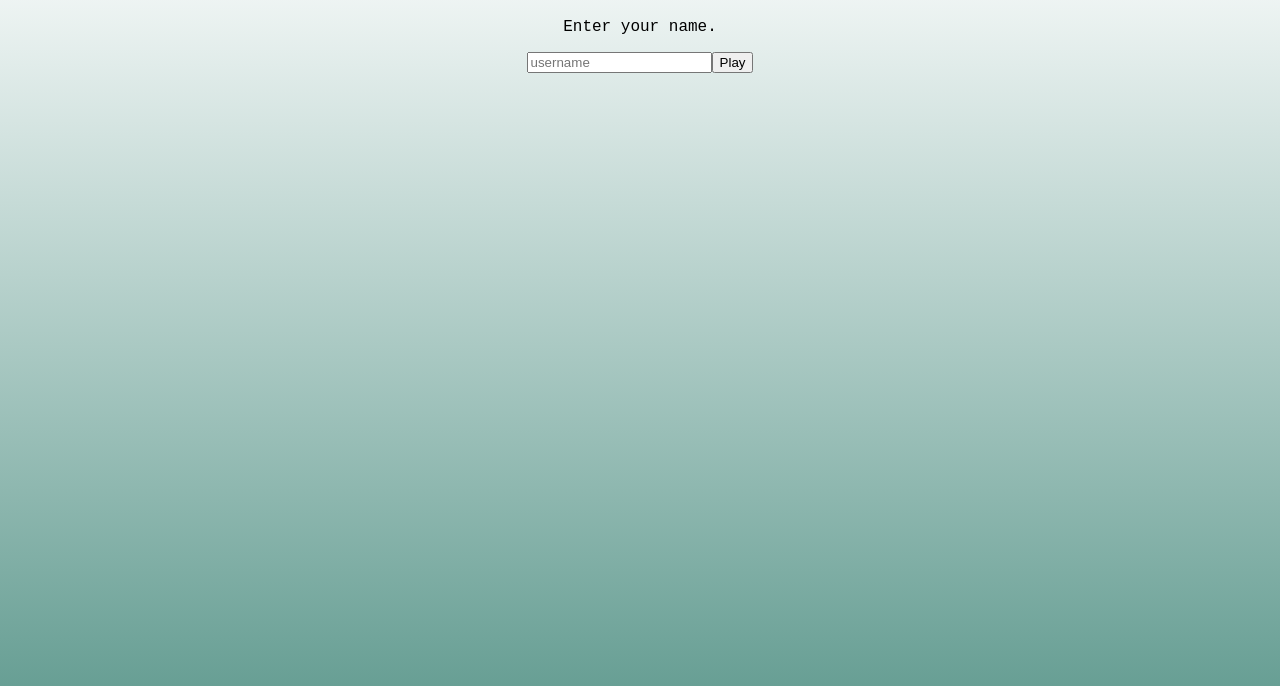
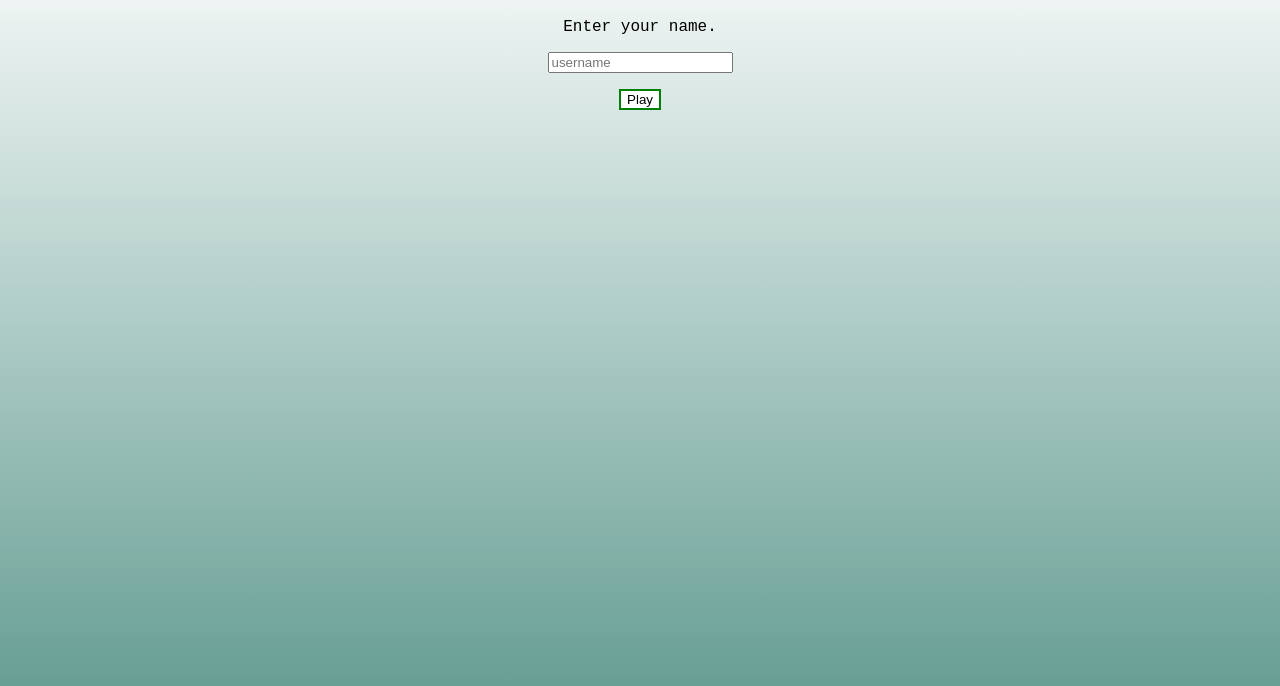
Before and after one commit to Pamblam/snek, a website: page index.html in a window 1280 px wide. Shown: the part 90-776 px from the top of the page. Drawn offline with Linux system fonts and the light colour scheme; a web font is replaced by a local one.

Commit message:
added style to button

```diff
--- a/index.html
+++ b/index.html
@@ -35,7 +35,7 @@
 				<center>
 					<form id="nameform">
 						<p class="subtitle">Enter your name.</p>
-						<input id="username" placeholder="username" maxlength="10"><button type="submit">Play</button>
+						<input id="username" placeholder="username" maxlength="10"><p><button style="background-color: white; color: black; border: 2px solid green" type="submit" >Play</button>
 					</form>
 				</center>
 			</div>
```
